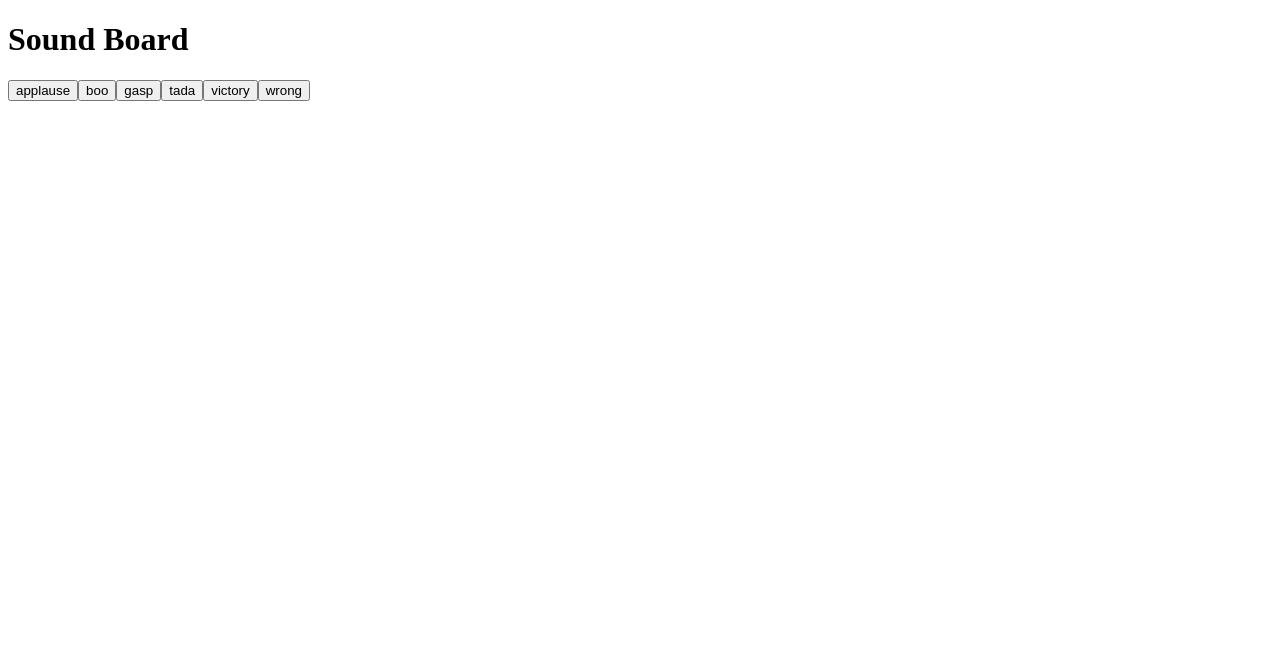
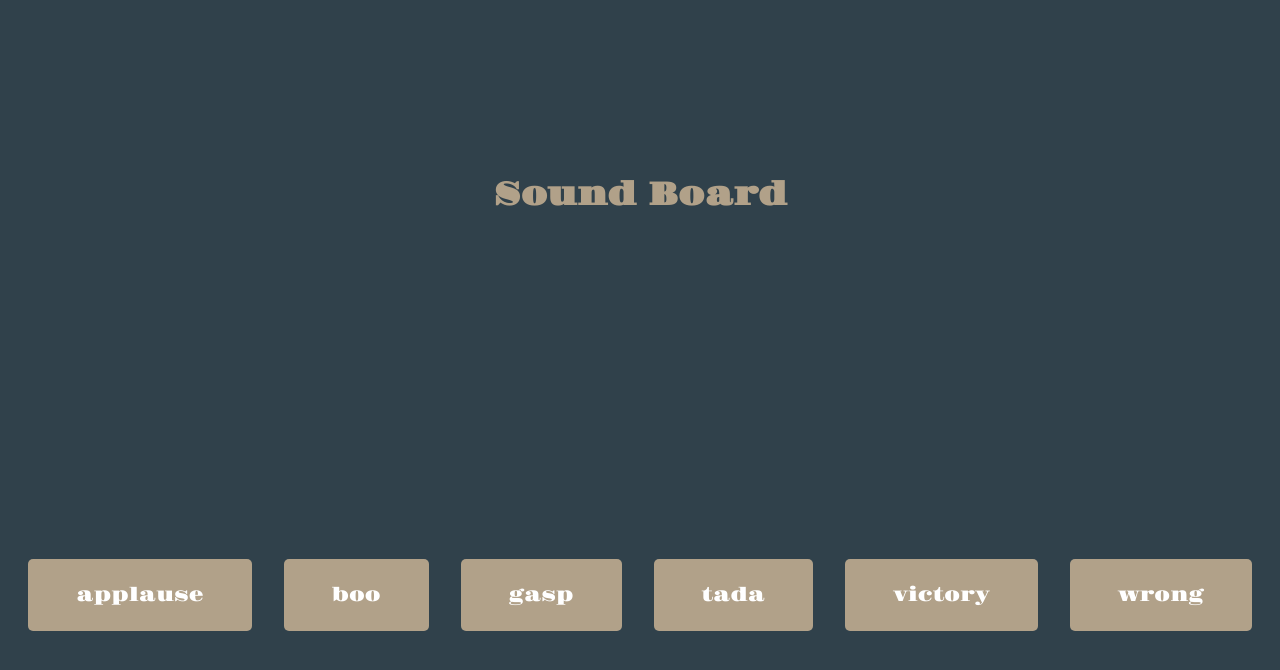
Before and after one commit to LRSORRENTI/sound_board_project, a plain HTML site: page index.html in a window 1280 px wide. Drawn offline with Linux system fonts and the light colour scheme.

Commit message:
added styling, button hover and focus effect, and added javascript that will stop sounds from playing over each other on clicks

```diff
--- a/index.html
+++ b/index.html
@@ -4,6 +4,7 @@
     <meta charset="UTF-8" />
     <meta http-equiv="X-UA-Compatible" content="IE=edge" />
     <meta name="viewport" content="width=device-width, initial-scale=1.0" />
+    <link rel="stylesheet" href="./style.css" />
 
     <title>Sound Board</title>
   </head>
--- a/script.js
+++ b/script.js
@@ -1,11 +1,24 @@
 const sounds = ['applause', 'boo', 'gasp',
-'tada', 'victory', 'wrong' ];
+'tada', 'victory', 'wrong'];
 
-sounds.forEach(soundName=> {
+
+function stopSongs(){
+    sounds.forEach(soundName =>{
+        const sound = document.getElementById(soundName).play()
+    })
+}
+
+
+sounds.forEach(soundName => {
     const btn = document.createElement('button')
-    btn.classList.add('btn')
-   btn.innerText = soundName
+    btn.classList.add('btn');
+   btn.innerText = soundName;
+
+   btn.addEventListener('click', () => {
+    stopSongs()
+    document.getElementById(soundName).play()
+   });
 
    document.getElementById('button-container').
-   appendChild(btn)
+   appendChild(btn);
 })
--- a/style.css
+++ b/style.css
@@ -1 +1,39 @@
-@import url(./font/GravitasOne-Regular.ttf);
+@font-face {
+  font-family: "GravitasOne";
+  src: url(font/GravitasOne-Regular.ttf);
+}
+* {
+  box-sizing: border-box;
+}
+body {
+  color: #b1a189;
+  background-color: #30414b;
+  font-family: "GravitasOne", sans-serif;
+  display: flex;
+  flex-wrap: wrap;
+  align-items: center;
+  justify-content: center;
+  text-align: center;
+  height: 100vh;
+  overflow: hidden;
+  margin: 0;
+}
+
+.btn {
+  background-color: #b1a189;
+  border-radius: 5px;
+  border: none;
+  color: white;
+  margin: 1rem;
+  padding: 1.5rem 3rem;
+  font-size: 1.2rem;
+  font-family: inherit;
+}
+
+.btn:hover {
+  opacity: 0.9;
+}
+
+.btn:focus {
+  outline: none;
+}
```
